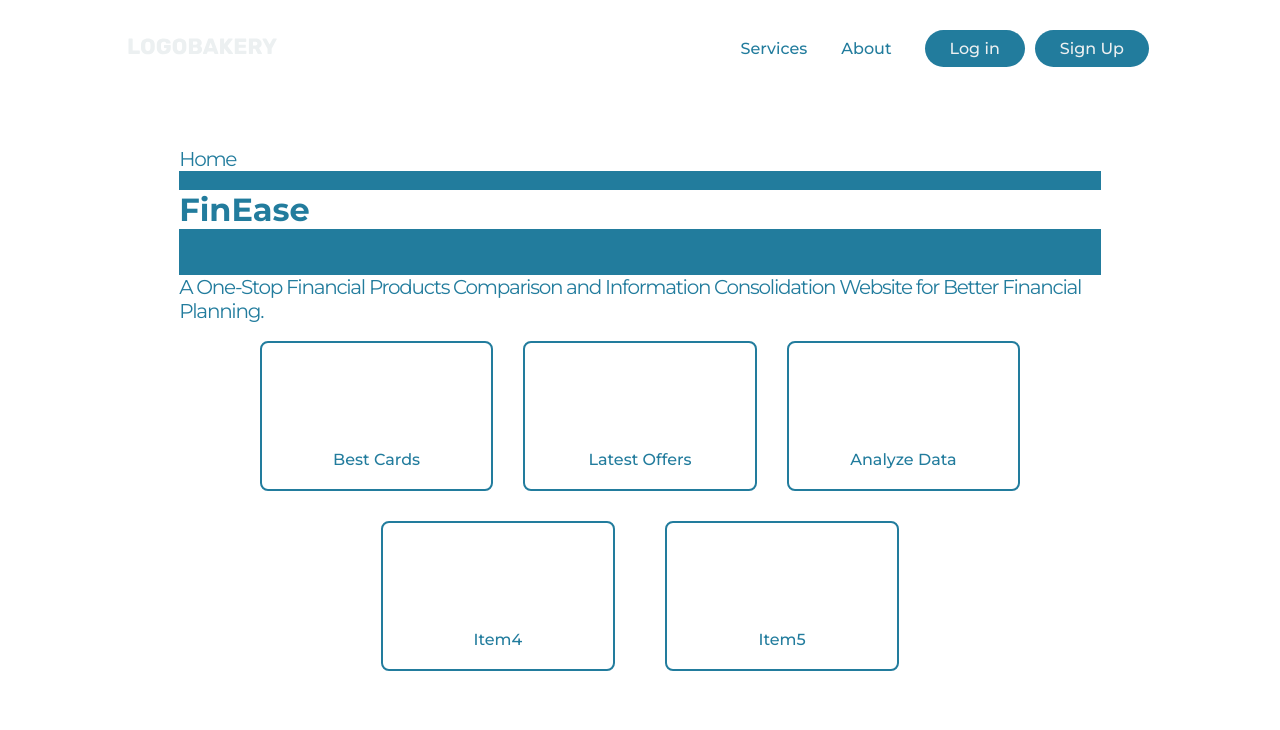
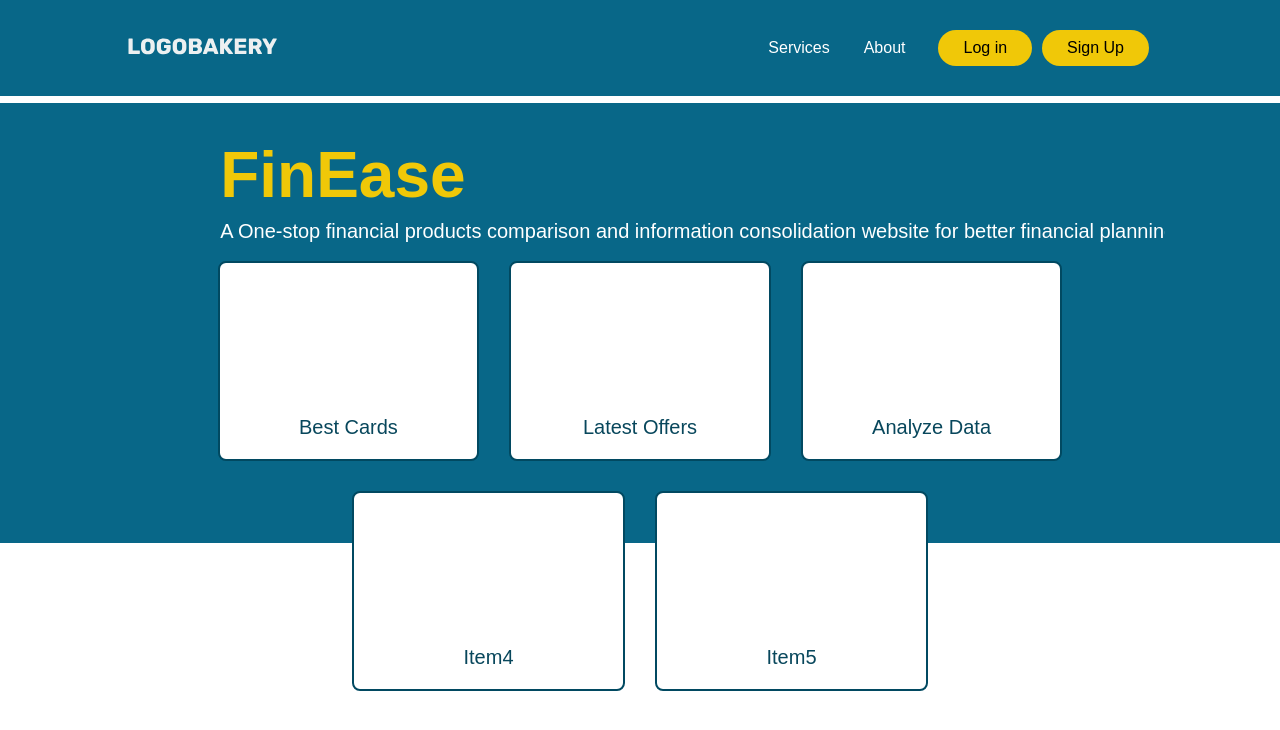
Before and after one commit to Deviman8/FinEase, a plain HTML site: page index.html in a window 1280 px wide. Drawn offline with Linux system fonts and the light colour scheme; a web font is replaced by a local one.

Commit message:
feat: added new font and colors

```diff
--- a/index.html
+++ b/index.html
@@ -22,13 +22,12 @@
                     <li><a href="#"><button>Sign Up</button></a></li>
                 </ul>
         </header>
+        <div class="background-block">
         <div class="margin">
             <div class="intro">
-            <div class="background-block">
                 <a>
-                <p>Home</p><br>
-                <h1>FinEase</h1><br><br>
-                <p>A One-Stop Financial Products Comparison and Information Consolidation Website for Better Financial Planning.<p>
+                    <h1>FinEase</h1>
+                    <h2><p>A One-stop financial products comparison and information consolidation website for better financial planning.</h2><p>
                 </a>
             </div>
             </div>
@@ -41,8 +40,7 @@
                 <div class="grid-container2">
                     <div class="grid-item"><a>Item4</a></div>
                     <div class="grid-item"><a>Item5</a></div>
-
         </div>
-
+        </body>
     </body>
 </html>
--- a/styles.css
+++ b/styles.css
@@ -1,25 +1,27 @@
 @import url('https://fonts.googleapis.com/css2?family=Lato&family=Montserrat:ital,wght@0,100;0,200;0,300;0,400;0,500;0,600;0,700;0,800;0,900;1,100;1,200;1,300;1,400;1,500;1,600;1,700;1,800;1,900&display=swap');
+@import url('https://fonts.googleapis.com/css2?family=Noto+Serif:wght@200;300&display=swap');
+@import url('https://fonts.cdnfonts.com/css/apercu');
 
 *{
     box-sizing: border-box;
     margin: 0;
     padding: 0;
-    background: white;
 }
 
 li, button{
-    font-family: "Montserrat", sans-serif;
+    font-family: 'Apercu', sans-serif;
     font-weight: 500;
     font-size: 16px;
     color: #227C9D;
     text-decoration: none;
+    height: absolute;
 }
 
 a{
-    font-family: "Montserrat", sans-serif;
+    font-family: 'Apercu', sans-serif;
     font-weight: 500;
     font-size: 16px;
-    color: #227C9D;
+    color: rgb(255, 241, 208);
     text-decoration: none;
 }
 
@@ -29,7 +31,7 @@ header{
     align-items: center;
     padding: 30px 10%;
     margin-bottom: 50px;
-    background-color: white;
+    background-color: #086788;
 }
 .logo{
     cursor: pointer;
@@ -48,10 +50,11 @@ header{
 .nav__links li a{
     transition: all 0.3s ease 0;
     margin-right: 30px;
+    color: white;
 }
 
 .nav__links li a:hover{
-    color: #95D8E4;
+    color: rgb(240, 200, 8);
 }
 
 .nav__buttons{
@@ -70,18 +73,19 @@ header{
 
 button {
     padding: 9px 25px;
-    background-color: rgb(34, 124, 157, 1);
+    background-color: rgb(240, 200, 8);
     border: none;
     border-radius: 50px;
     cursor: pointer;
     transition: all 0.3s ease 0;
     margin-left: 0px;
-    color: #edf0f1;
+    color: black;
 }
 
 button:hover{
     padding: 9px 25px;
-    background-color: rgb(34, 124, 157, 0.8);
+    background-color: rgb(240, 200, 8, 0.9);
+    color: black;
     border: none;
     border-radius: 50px;
     cursor: pointer;
@@ -91,28 +95,45 @@ button:hover{
 .intro {
     display: flex;
     padding: 0px 10%;
+    flex-direction: column;
+    overflow-y: hidden;
+    white-space: nowrap;
+    background-color: transparent;
+    margin-top: 35px;
 }
 
 .margin{
     margin-left: auto;
     margin-right: auto;
-    width: 90%;
+    width: 82%;
+
 }
 .intro h1{
-    font-family: "Montserrat", sans-serif;
-    font-size: 3.5  rem;
+    font-family: 'Apercu', sans-serif;
+    font-size: 4rem;
     font-weight: bold;
     margin-bottom: 8px;
-    color: #227C9D;
+    color: rgb(240, 200, 8);    /*background-color: beige;*/
+}
+.intro h1:hover{
+    font-family: 'Apercu', sans-serif;
+    font-size: 4rem;
+    font-weight: bold;
+    margin-bottom: 8px;
+    color: rgb(240, 200, 8);
+    cursor: pointer;
     /*background-color: beige;*/
 }
 
+
 .intro p{
-    font-family: "Montserrat", sans-serif;
+    font-family: 'Apercu', sans-serif;
+    color: #ffffff;
     font-weight: 400;
     font-size: 1.25rem;
-    letter-spacing: -0.08rem;
+    letter-spacing: rem;
 }
+
 
 .grid-container1 {
     display: grid;
@@ -123,13 +144,13 @@ button:hover{
     width: 66%; /* Adjust the width as needed */
     height: 150px; /* Adjust the height as needed */
     margin: 0 auto; /* Centers the grid container horizontally */
-    margin-bottom: 30px;
+    margin-bottom: 80px;
 }
 
 .grid-container2 {
     display: grid;
     grid-template-columns: repeat(2, 1fr); /* Creates 5 equal-width columns */
-    grid-gap: 50px; /* Adds spacing between the grid items */
+    grid-gap: 30px; /* Adds spacing between the grid items */
     justify-content: center; /* Centers the grid horizontally */
     align-items: center; /* Centers the grid vertically */
     width: 45%; /* Adjust the width as needed */
@@ -138,8 +159,7 @@ button:hover{
 }
 
 .grid-item {
-    background-color:white;/* Adjust the background color as needed */
-    height: 150px; /* Adjust the height as needed */
+    height: 200px; /* Adjust the height as needed */
     display: flex;
     align-items: flex-end;
     justify-content: center;
@@ -150,21 +170,34 @@ button:hover{
     border-radius: 12px;
     transition: transform 0.3s ease;
     border-radius: 0.5em;
-    background: #ffffff;
-    border: #227C9D;
+    background: white;
+    border: rgb(1, 73, 97);
     border-width: 0.15em;
     border-style: solid;
     transition: transform .3s ease;
     padding-bottom: 20px;
+    color: black;
+}
+
+.grid-item a{
+    color: rgb(8, 71, 92);
+    font-size: 20px;
 }
 
 .grid-item:hover {
     transform: scale(1.025); /* Scale the grid item on hover */
-    outline: 3px solid #227C9D; /* Change the background color on hover */
+    outline: 3px solid rgb(240, 200, 8, 0.1); /* Change the background color on hover */
     box-shadow: 0 5px 15px rgb(255, 255, 255, 1);
     cursor: pointer;
 }
 
-.background-block{
-    background-color:#227C9D;
+.background-block {
+    background-color: #086788; /* Background color of the block */
+    position: absolute;
+    top: 103px; /* Adjust the value based on the height of your header */
+    left: 0;
+    right: 0;
+    height: 55%; /* Set the desired height of the background block */
+    z-index: -1;
+    margin: 0;
 }
```
Lines whose indentation alone changed are shown as unchanged.
